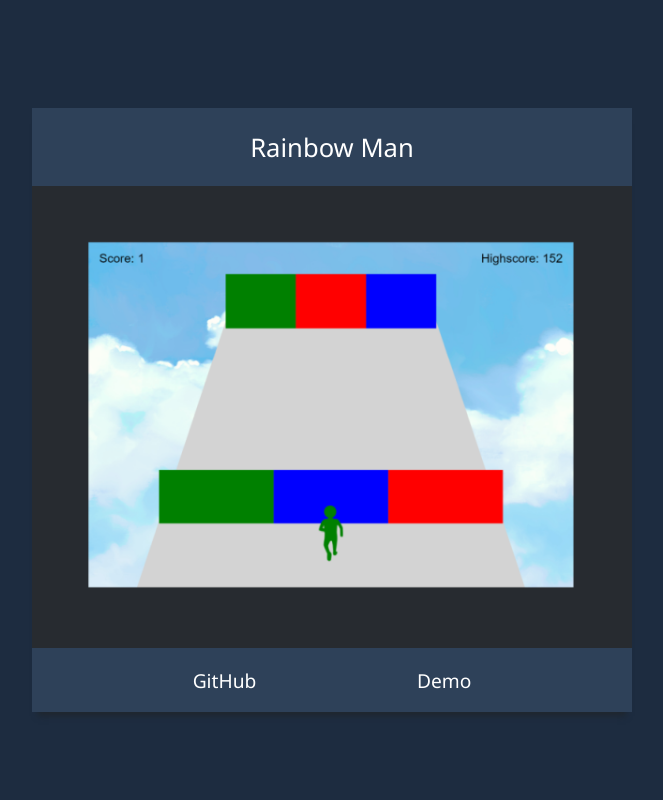
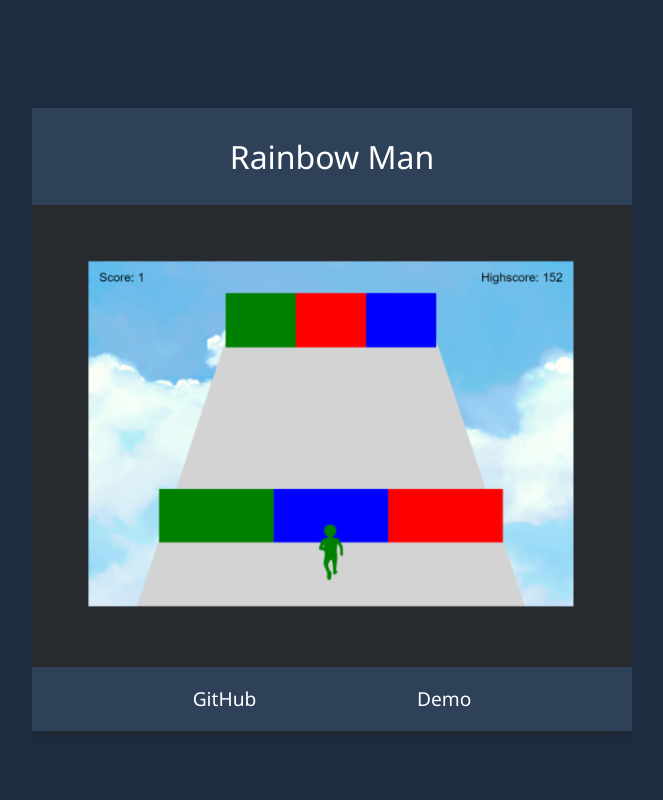
Before and after one commit to johnrybo/resume-react, a React (Create React App) app: page / in a window 1280 px wide. Shown: the part 820-1620 px from the top of the page, without its empty margins (308-971 px from the left). Built offline with nearby package versions, Linux system fonts and the light colour scheme; a web font is replaced by a local one.

Commit message:
fontsize

```diff
--- a/src/home/ProjectGrid.js
+++ b/src/home/ProjectGrid.js
@@ -6,7 +6,7 @@ function ProjectGrid() {
     <div className="ProjectGrid">
       {projects.map((project) => (
         <div className="Project">
-          <h2>{project.title}</h2>
+          <h2 style={{fontSize: '2rem'}}>{project.title}</h2>
           <img src={project.image} alt="" width="600px" />
           <div style={{height: '4rem', width: '100%', display: 'flex', justifyContent: 'space-evenly', alignItems: 'center'}}>
             <span><a href={project.gitHub}>GitHub</a></span>
```
